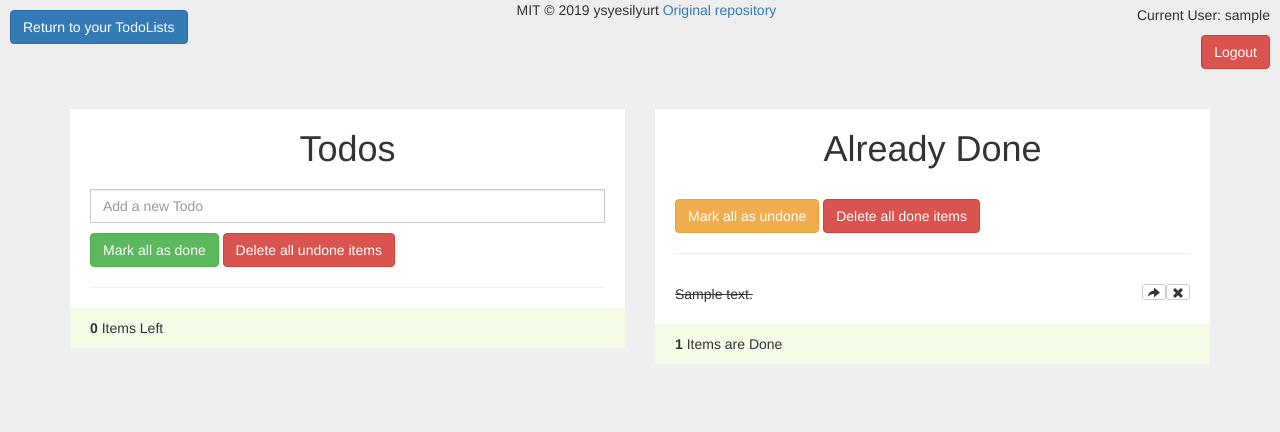
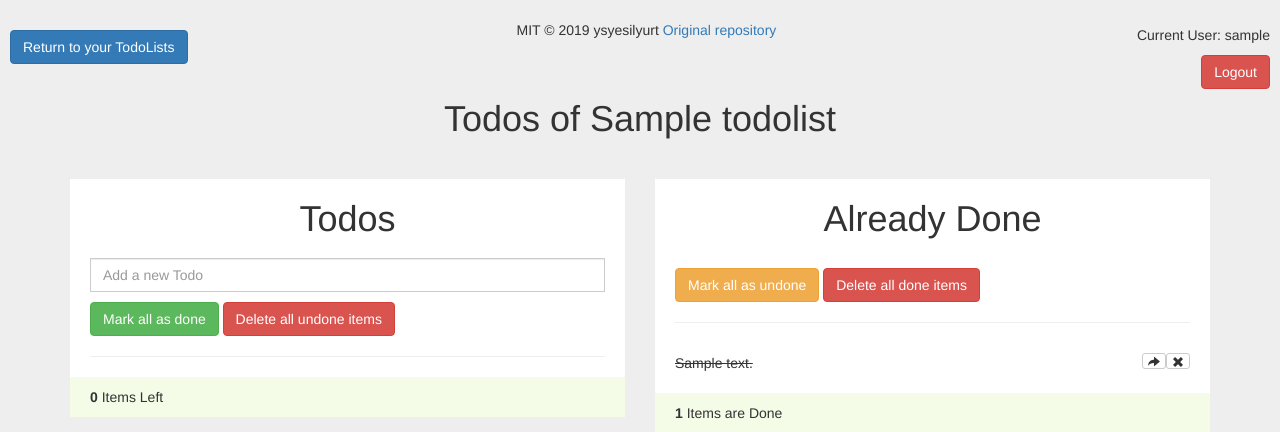
Before and after one commit to ysyesilyurt/TodoApp, a Django app: page /todolist/1 in a window 1280 px wide. Shown: the top 432 px of the page. Run offline with Django 3.2, Linux system fonts and the light colour scheme; a user stored in the database is signed in; tables that the repository leaves empty hold one stand-in row (values such as "Sample post"); some libraries are stand-ins or nearby versions.

Commit message:
Reorganized frontend file hierarchy + frontend modifications

```diff
--- a/TodoApp/static/sheetTodolists.css
+++ /dev/null
@@ -1,3 +0,0 @@
-.table-sortable tbody tr {
-    cursor: move;
-}
--- a/TodoApp/templates/registration/login.html
+++ b/TodoApp/templates/registration/login.html
@@ -3,7 +3,7 @@
 <script src="//code.jquery.com/jquery-1.11.1.min.js"></script>
 
 <head>
-    <link rel="stylesheet" href="../../static/login.css">
+    <link rel="stylesheet" href="../../static/css/login.css">
     <title> TodoApp </title>
 </head>
 
--- a/TodoApp/templates/signup.html
+++ b/TodoApp/templates/signup.html
@@ -5,7 +5,7 @@
 <link rel="stylesheet" href="https://use.fontawesome.com/releases/v5.0.8/css/all.css">
 
 <head>
-    <link rel="stylesheet" href="../static/signup.css">
+    <link rel="stylesheet" href="../static/css/signup.css">
     <title> TodoApp </title>
 </head>
 
--- a/TodoApp/templates/items.html
+++ b/TodoApp/templates/todos.html
@@ -3,7 +3,7 @@
 <script src="//code.jquery.com/jquery-1.11.1.min.js"></script>
 
 <head>
-    <link rel="stylesheet" href="../static/sheetTodos.css">
+    <link rel="stylesheet" href="../static/css/sheetTodos.css">
     <title> TodoApp </title>
 </head>
 
@@ -24,6 +24,8 @@
         </span>
     </p>
 </div>
+
+<div><h1 style="text-align: center">Todos of {{ listName }}</h1></div>
 
 <script type="text/javascript" src="//cdnjs.cloudflare.com/ajax/libs/jqueryui/1.10.4/jquery-ui.min.js"></script>
 <div class="container">
@@ -67,4 +69,4 @@
         </div>
     </div>
 </div>
-<script src="../static/todos.js"></script>
+<script src="../static/js/todos.js"></script>
--- a/TodoApp/urls.py
+++ b/TodoApp/urls.py
@@ -3,6 +3,6 @@ from . import views
 
 urlpatterns = [
     path("", views.index, name='index'),
-    re_path(r"^todolist/(?P<listID>[0-9]+)$", views.items, name='items'),
+    re_path(r"^todolist/(?P<listID>[0-9]+)$", views.todos, name='todos'),
     re_path(r'^signup/$', views.signup, name='signup'),
 ]
--- a/TodoApp/views.py
+++ b/TodoApp/views.py
@@ -72,17 +72,18 @@ def index(request):
 
 
 @login_required
-def items(request, listID=None):
+def todos(request, listID=None):
     """TodoItem page view that displays related TodoItems and their information, which specified TodoList contains,
     along with the available operations."""
 
     result = ""
     appStatus = ""
+    listName = models.TodoList.objects.filter(owner=request.user, listId=listID).values('name')[0]['name']
 
     if request.method == "GET":
         todos = models.TodoItem.objects.filter(belongingList_id=listID, done=False)
         doneTodos = models.TodoItem.objects.filter(belongingList_id=listID, done=True)
-        return render(request, "items.html", {"todos": todos, "doneTodos": doneTodos})
+        return render(request, "todos.html", {"todos": todos, "doneTodos": doneTodos, "listName": listName})
 
     elif request.POST["submit"] == "Create":
         itemContent = request.POST['itemContent']
@@ -188,7 +189,7 @@ def items(request, listID=None):
         result = "Success"
     todos = models.TodoItem.objects.filter(belongingList_id=listID, done=False)
     doneTodos = models.TodoItem.objects.filter(belongingList_id=listID, done=True)
-    return responseTodos(result, appStatus, todos, doneTodos)
+    return responseTodos(result, appStatus, todos, doneTodos, listName)
 
 
 def signup(request):
@@ -217,10 +218,10 @@ def responseTodoLists(result, statusMsg, todoLists):
                                     'todoLists': todoLists}), 'text/json')
 
 
-def responseTodos(result, statusMsg, todos, doneTodos):
+def responseTodos(result, statusMsg, todos, doneTodos, listName):
     """Helper function for returning a TodoItem request result in JSON HttpResponse"""
 
     todos = serializers.serialize("json", todos)
     doneTodos = serializers.serialize("json", doneTodos)
     return HttpResponse(json.dumps({'result': result, 'appStatus': statusMsg,
-                                    'todos': todos, 'doneTodos': doneTodos}), 'text/json')
+                                    'todos': todos, 'doneTodos': doneTodos, 'listName': listName}), 'text/json')
```
Also changed, not shown: TodoApp/static/css/sheetTodolists.css (added, +11 -0 lines), TodoApp/templates/index.html (+4 -3 lines), TodoApp/migrations/0001_initial.py, TodoApp/static/css/login.css (renamed from TodoApp/static/login.css), TodoApp/static/css/sheetTodos.css (renamed from TodoApp/static/sheetTodos.css), TodoApp/static/css/signup.css (renamed from TodoApp/static/signup.css), TodoApp/static/js/todoLists.js (renamed from TodoApp/static/todoLists.js), TodoApp/static/js/todos.js (renamed from TodoApp/static/todos.js).
